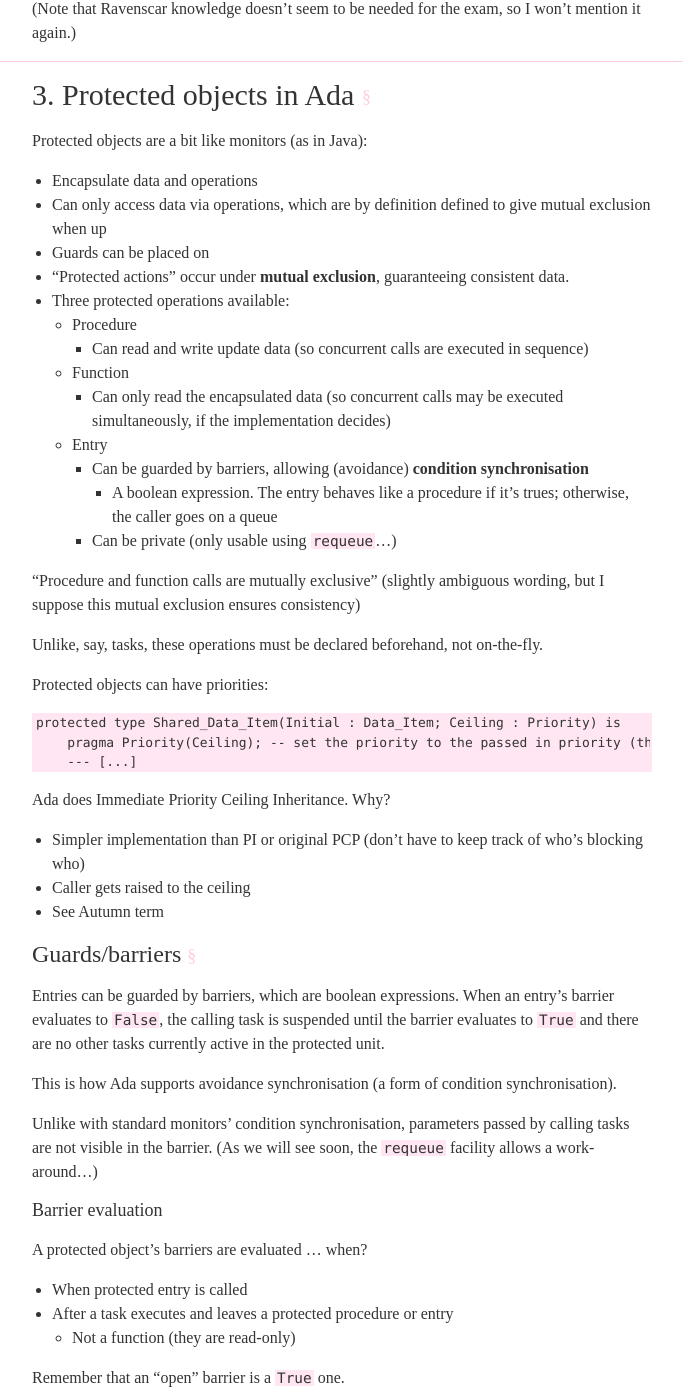
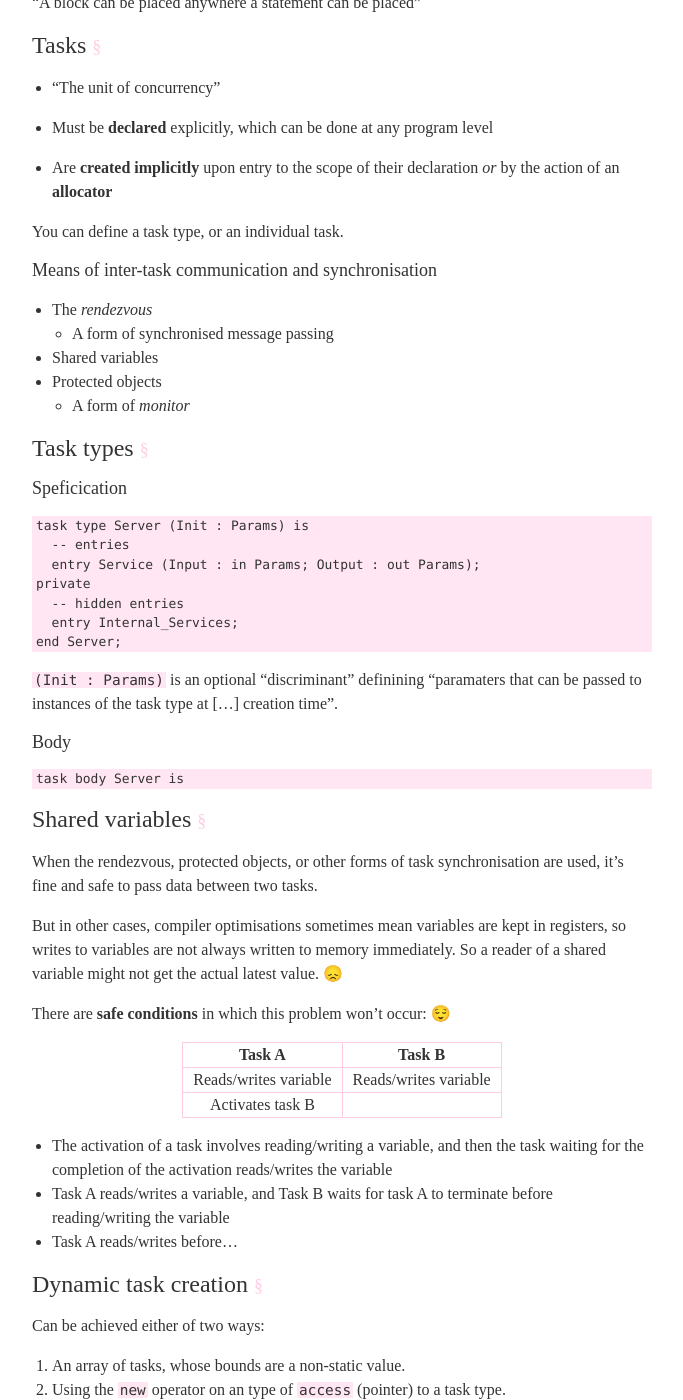
Before and after one commit to jclgoodwin/notes.joshuagoodw.in, a Jekyll site: the page built from pages/arts-spring.md, in a window 1280 px wide and 1400 px high, scrolled down 873 px. Shown: the whole window, without its empty margins (298-981 px from the left). Built offline with Jekyll 4.4.1, drawn with Linux system fonts in a browser that asks for light colours; some web fonts are replaced; some of the changed text lies outside the part shown.

Commit message:
ARTS: some material from much earlier

```diff
--- a/pages/arts-spring.md
+++ b/pages/arts-spring.md
@@ -14,11 +14,92 @@ Mostly just remembering things from the previous term.
 One speck of interest: one feature/property of a real-time system that I probably wouldn't think of immediately is **support for arithmetic**.
 
 
+
 ## 2. Tasks in Ada
 
-Ada's representation of
+### Some Ada recapping
+
+An Ada program consists of one or more "library units":
+
+            Ada program
+              /     \
+             /       \
+    subprograms       \
+    (procedures,     packages
+    functions)         /  \
+                      /    \
+         specificication   body
+
+Ada is block-structured:
+
+    declare
+      -- define types, objects, subprograms, TASKS...
+    begin
+      -- statements
+    exception
+      -- exception handlers
+    end;
+
+"A block can be placed anywhere a statement can be placed"
+
+### Tasks
+
+* "The unit of concurrency"
+
+* Must be **declared** explicitly, which can be done at any program level
+
+* Are **created implicitly** upon entry to the scope of their declaration _or_ by the action of an **allocator**
 
 You can define a task type, or an individual task.
+
+#### Means of inter-task communication and synchronisation
+
+* The _rendezvous_
+  - A form of synchronised message passing
+* Shared variables
+* Protected objects
+  - A form of _monitor_
+
+### Task types
+
+#### Speficication
+
+    task type Server (Init : Params) is
+      -- entries
+      entry Service (Input : in Params; Output : out Params);
+    private
+      -- hidden entries
+      entry Internal_Services;
+    end Server;
+
+`(Init : Params)` is an optional "discriminant" definining
+"paramaters that can be passed to instances of the task type at [...] creation time".
+
+#### Body
+
+    task body Server is
+
+### Shared variables
+
+When the rendezvous, protected objects, or other forms of task synchronisation are used,
+it's fine and safe to pass data between two tasks.
+
+But in other cases, compiler optimisations sometimes mean variables are kept in registers,
+so writes to variables are not always written to memory immediately.
+So a reader of a shared variable might not get the actual latest value. 😞
+
+There are **safe conditions** in which this problem won't occur: 😌
+
+| Task A | Task B |
+|--------|--------|
+| Reads/writes variable | Reads/writes variable |
+| Activates task B | |
+
+*   The activation of a task involves reading/writing a variable,
+    and then the task waiting for the completion of the activation reads/writes the variable
+*   Task A reads/writes a variable,
+    and Task B waits for task A to terminate before reading/writing the variable
+*   Task A reads/writes before...
 
 
 ### Dynamic task creation
@@ -400,11 +481,13 @@ Exceptions may be...
 "Termination" does not mean a program or task terminating, just that
 
 
+
+
 ## 12. Asynchronous transfer of control
 
 "when one task's flow of execution is changed by the action of an external agent ... [such as] another task or the passage of time"
 
-This is a clever fragment that sort of gives `Expensive_Computation` a deadline of 1.0 seconds:
+This is a clever fragment that sort of gives `Expensive_Computation` a deadline of 1.0 seconds (i.e. the passage of time is the external agent):
 
     select
         delay 1.0;
```
